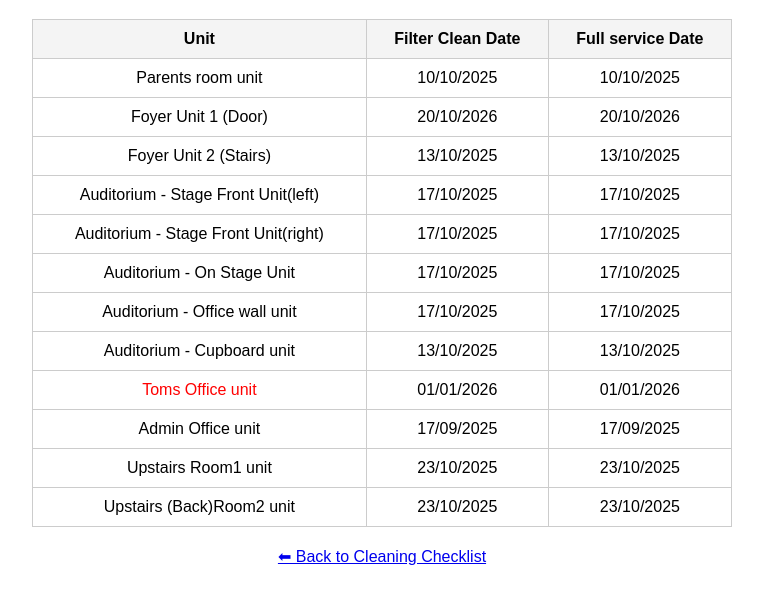
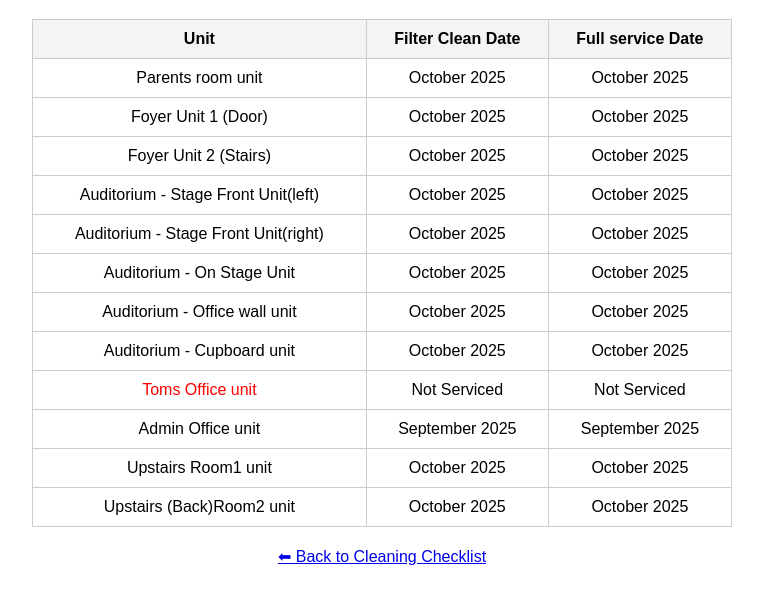
Before and after one commit to blueskyranger/HRBCleaningV2, a plain HTML site: page aircon.html in a window 1280 px wide. Shown: the part 81-684 px from the top of the page, without its empty margins (258-1021 px from the left). Drawn offline with Linux system fonts and the light colour scheme.

Commit message:
Update service dates to more descriptive format

```diff
--- a/aircon.html
+++ b/aircon.html
@@ -56,63 +56,63 @@
     <tbody>
       <tr>
         <td>Parents room unit</td>
-        <td>10/10/2025</td>
-        <td>10/10/2025</td>
+        <td>October 2025</td>
+        <td>October 2025</td>
       </tr>
       <tr>
         <td>Foyer Unit 1 (Door)</td>
-        <td>20/10/2026</td>
-        <td>20/10/2026</td>
+        <td>October 2025</td>
+        <td>October 2025</td>
       </tr>
       <tr>
         <td>Foyer Unit 2 (Stairs)</td>
-        <td>13/10/2025</td>
-        <td>13/10/2025</td>
+        <td>October 2025</td>
+        <td>October 2025</td>
       </tr>
       <tr>
         <td>Auditorium - Stage Front Unit(left)</td>
-        <td>17/10/2025</td>
-        <td>17/10/2025</td>
+        <td>October 2025</td>
+        <td>October 2025</td>
       </tr>
       <tr>
         <td>Auditorium - Stage Front Unit(right)</td>
-        <td>17/10/2025</td>
-        <td>17/10/2025</td>
+        <td>October 2025</td>
+        <td>October 2025</td>
       </tr>
       <tr>
         <td>Auditorium - On Stage Unit</td>
-        <td>17/10/2025</td>
-        <td>17/10/2025</td>
+        <td>October 2025</td>
+        <td>October 2025</td>
       </tr>
       <tr>
         <td>Auditorium - Office wall unit</td>
-        <td>17/10/2025</td>
-        <td>17/10/2025</td>
+        <td>October 2025</td>
+        <td>October 2025</td>
       </tr>
       <tr>
         <td>Auditorium - Cupboard unit</td>
-        <td>13/10/2025</td>
-        <td>13/10/2025</td>
+        <td>October 2025</td>
+        <td>October 2025</td>
       </tr>
       <tr>
         <td><span style="color:red;">Toms Office unit</span></td>
-        <td>01/01/2026</td>
-        <td>01/01/2026</td>
+        <td>Not Serviced</td>
+        <td>Not Serviced</td>
       </tr>
             <tr>
         <td>Admin Office unit</td>
-        <td>17/09/2025</td>
-        <td>17/09/2025</td>
+        <td>September 2025</td>
+        <td>September 2025</td>
       </tr>
       <tr>
         <td>Upstairs Room1 unit</td>
-        <td>23/10/2025</td>
-        <td>23/10/2025</td>
+        <td>October 2025</td>
+        <td>October 2025</td>
       </tr>
       <tr>
         <td>Upstairs (Back)Room2 unit</td>
-        <td>23/10/2025</td>
-        <td>23/10/2025</td>
+        <td>October 2025</td>
+        <td>October 2025</td>
       </tr>
       <!-- Add more rows as needed -->
     </tbody>
```
